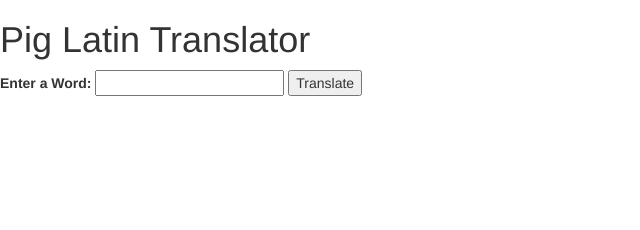
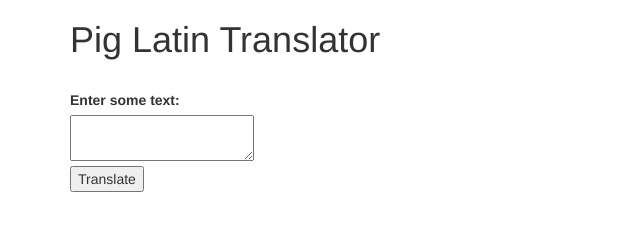
Before and after one commit to kentpmckinney/epi-pig-latin, a plain HTML site: page index.html in a window 1280 px wide. Shown: the whole page, without its empty margins (0-640 px from the left). Drawn offline with nearby package versions, Linux system fonts and the light colour scheme.

Commit message:
refactors html

```diff
--- a/index.html
+++ b/index.html
@@ -4,17 +4,32 @@
       <meta charset="UTF-8">
       <link rel="stylesheet" href="https://maxcdn.bootstrapcdn.com/bootstrap/3.4.1/css/bootstrap.min.css">
       <script src="https://code.jquery.com/jquery-3.4.1.min.js" integrity="sha256-CSXorXvZcTkaix6Yvo6HppcZGetbYMGWSFlBw8HfCJo=" crossorigin="anonymous"></script>
-    <script src="https://cdnjs.cloudflare.com/ajax/libs/materialize/1.0.0/js/materialize.min.js"></script>
       <script src="js/script.js"></script>
       <title>Pig Latin Translator</title>
   </head>
-<body>
+  <body class="container">
+    <header>
       <h1>Pig Latin Translator</h1>
+      <div>&nbsp;</div>
+    </header>
+    <main>
+      <div>
         <form id="form">
-        <label for="text">Enter a Word: </label>
-        <input id="text"></input>
+          <div>
+            <label for="text">Enter some text: </label>
+          </div>
+          <div>
+            <textarea id="text"></textarea>
+          </div>
+          <div>
             <button type="submit">Translate</button>
+          </div>
         </form>
+      </div>
+    </main>
+    <footer>
+      <div>&nbsp;</div>
       <div id="result"></div>
+    </footer>
   </body>
 </html>
--- a/js/script.js
+++ b/js/script.js
@@ -1,22 +1,18 @@
 function translate(text) {
-
   return text.replace(/(?:\b)([^aeiou\s]*qu[^aeiou\s]*|[^aeiou\s]+?)?([aeiouy]+\w*?)(?:\b)/ig, function(m, c1, c2){
     return /^[aeiou]+/i.test(m) ? `${m}way` : `${c2}${c1}ay`;
   });
-
 }
 
 $(document).ready(function(){
 
   $("#form").submit(function(e){
-
     $("#result").empty();
     let text = $("#text").val();
     let span = document.createElement("span")
     span.innerText = `Translation: ${translate(text)}`;
     $("#result").append(span);
     e.preventDefault();
-
   });
 
 });
```
Lines whose indentation alone changed are shown as unchanged.
